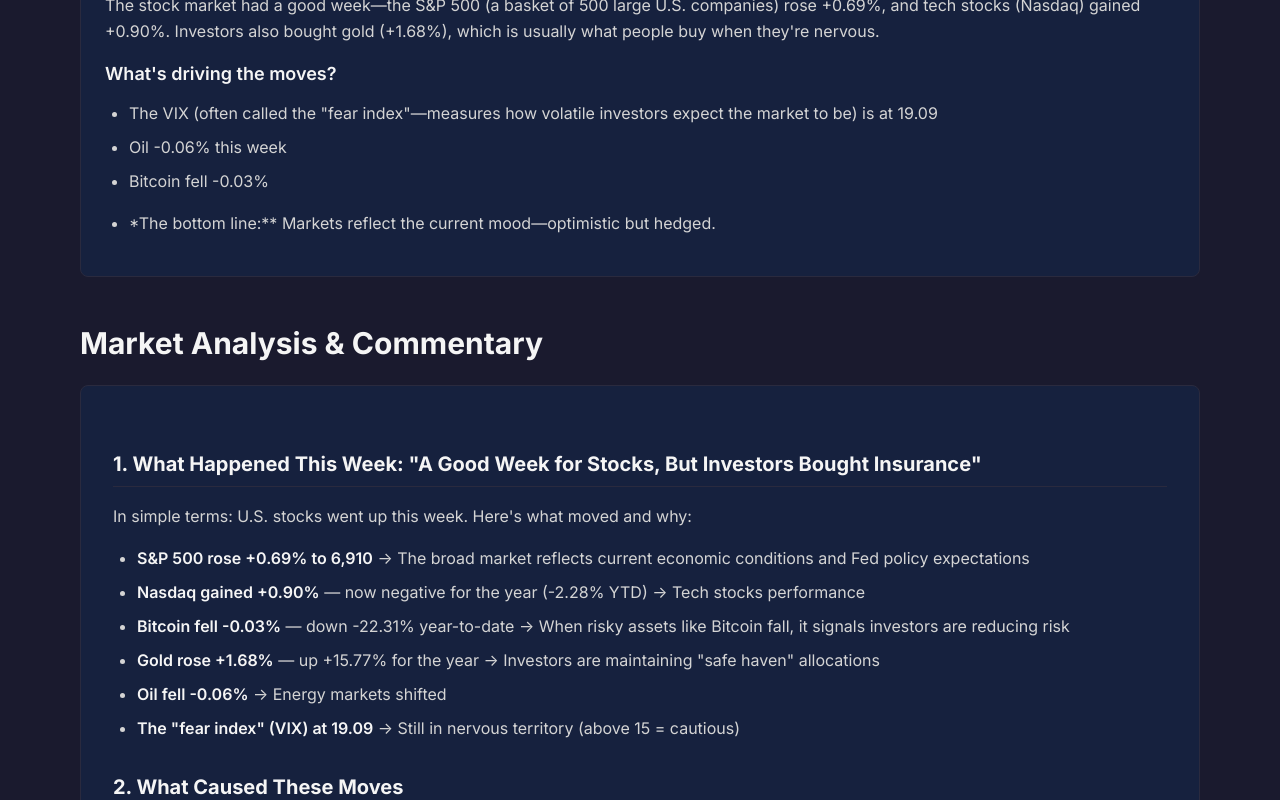
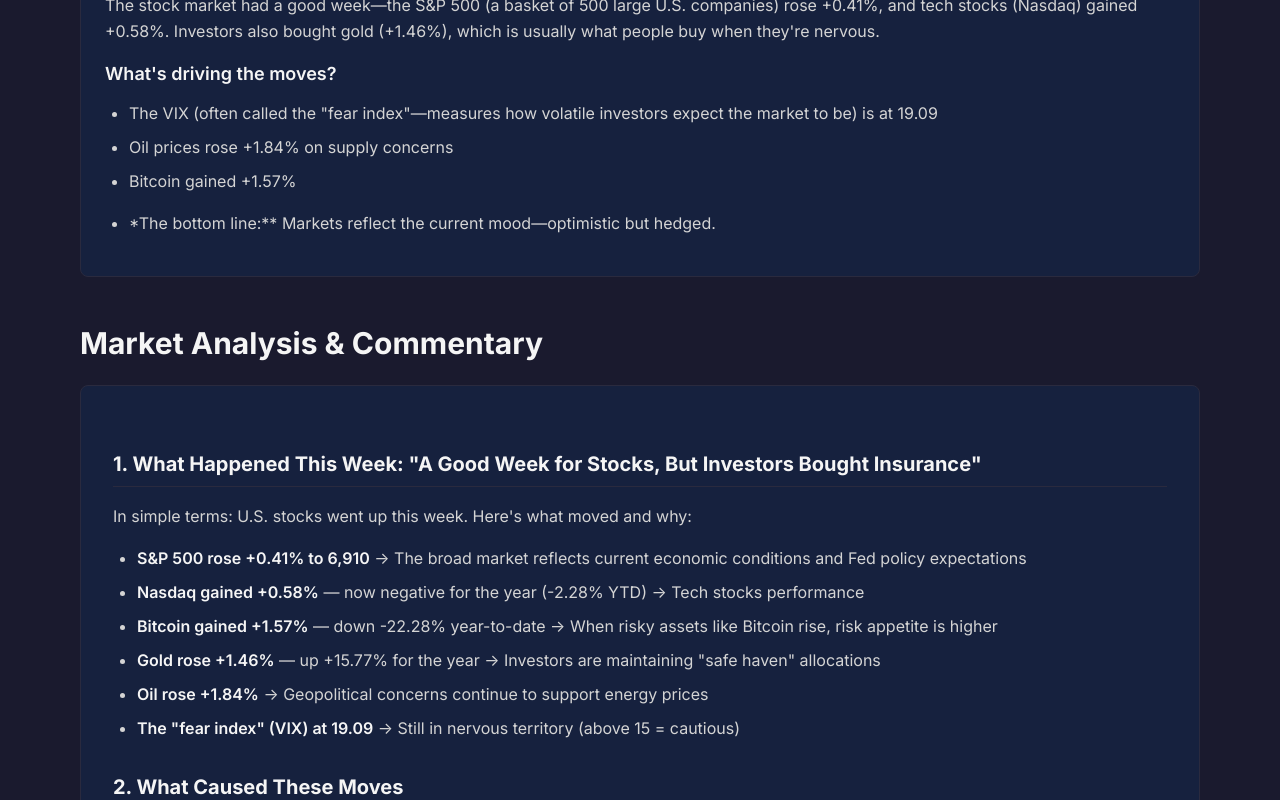
Before and after one commit to poojalohit/Weekly-Capital-Markets, a React (Vite) app: page / in a window 1280 px wide. Shown: the part 1080-1880 px from the top of the page. Built offline with nearby package versions, Linux system fonts and the light colour scheme.

Commit message:
Auto-update: Weekly market data - 2026-02-22

```diff
--- a/src/data/sampleData.ts
+++ b/src/data/sampleData.ts
@@ -6,19 +6,19 @@
   {
     variable: "S&P 500 Index",
     latestLevel: 6909.509765625,
-    weeklyChange: 0.6939724763506775,
+    weeklyChange: 0.4098014301220549,
     ytdChange: 0.19241689382943322
   },
   {
     variable: "Nasdaq Composite Index",
     latestLevel: 22886.0703125,
-    weeklyChange: 0.8964522328127177,
+    weeklyChange: 0.5820585468030128,
     ytdChange: -2.2759637178185623
   },
   {
     variable: "VIX Index",
     latestLevel: 19.09000015258789,
-    weeklyChange: -5.635192365023732,
+    weeklyChange: -2.7013285625639973,
     ytdChange: 33.21702898970285
   },
   {
@@ -36,25 +36,25 @@
   {
     variable: "Gold (USD/oz)",
     latestLevel: 5059.2998046875,
-    weeklyChange: 1.6760767696405419,
+    weeklyChange: 1.4599379261506067,
     ytdChange: 15.770799103683647
   },
   {
     variable: "Crude Oil (WTI)",
     latestLevel: 66.38999938964844,
-    weeklyChange: -0.06021513675083808,
+    weeklyChange: 1.840768374446316,
     ytdChange: 14.564276989805641
   },
   {
     variable: "USD/JPY",
     latestLevel: 155.16000366210938,
-    weeklyChange: 0.3,
+    weeklyChange: 0.3018950558100446,
     ytdChange: -0.801078406295308
   },
   {
     variable: "EUR/USD",
     latestLevel: 1.1769136190414429,
-    weeklyChange: -0.2,
+    weeklyChange: -0.1671319050741744,
     ytdChange: 0.18594846962400233
   },
   {
@@ -71,31 +71,31 @@
   },
   {
     variable: "Bitcoin (USD)",
-    latestLevel: 67984.71875,
-    weeklyChange: -0.030443344705741525,
-    ytdChange: -22.31101683490862
+    latestLevel: 68011.6484375,
+    weeklyChange: 1.5743189799783281,
+    ytdChange: -22.280243154038924
   }
 ],
   interpretation: `**This Week's Theme: "Stocks Up, But Investors Are Playing It Safe"**
 
-The stock market had a good week—the S&P 500 (a basket of 500 large U.S. companies) rose +0.69%, and tech stocks (Nasdaq) gained +0.90%. Investors also bought gold (+1.68%), which is usually what people buy when they're nervous.
+The stock market had a good week—the S&P 500 (a basket of 500 large U.S. companies) rose +0.41%, and tech stocks (Nasdaq) gained +0.58%. Investors also bought gold (+1.46%), which is usually what people buy when they're nervous.
 
 **What's driving the moves?**
 
 • The VIX (often called the "fear index"—measures how volatile investors expect the market to be) is at 19.09
-• Oil -0.06% this week
-• Bitcoin fell -0.03%
+• Oil prices rose +1.84% on supply concerns
+• Bitcoin gained +1.57%
 
 **The bottom line:** Markets reflect the current mood—optimistic but hedged.`,
   usNarrative: `**1. What Happened This Week: "A Good Week for Stocks, But Investors Bought Insurance"**
 
 In simple terms: U.S. stocks went up this week. Here's what moved and why:
 
-• **S&P 500 rose +0.69% to 6,910** → The broad market reflects current economic conditions and Fed policy expectations
-• **Nasdaq gained +0.90%** — now negative for the year (-2.28% YTD) → Tech stocks performance
-• **Bitcoin fell -0.03%** — down -22.31% year-to-date → When risky assets like Bitcoin fall, it signals investors are reducing risk
-• **Gold rose +1.68%** — up +15.77% for the year → Investors are maintaining "safe haven" allocations
-• **Oil fell -0.06%** → Energy markets shifted
+• **S&P 500 rose +0.41% to 6,910** → The broad market reflects current economic conditions and Fed policy expectations
+• **Nasdaq gained +0.58%** — now negative for the year (-2.28% YTD) → Tech stocks performance
+• **Bitcoin gained +1.57%** — down -22.28% year-to-date → When risky assets like Bitcoin rise, risk appetite is higher
+• **Gold rose +1.46%** — up +15.77% for the year → Investors are maintaining "safe haven" allocations
+• **Oil rose +1.84%** → Geopolitical concerns continue to support energy prices
 • **The "fear index" (VIX) at 19.09** → Still in nervous territory (above 15 = cautious)
 
 **2. What Caused These Moves**
@@ -108,7 +108,7 @@
 • **Geopolitical Tensions**
   - What happened: Conflicts in the Red Sea region are disrupting shipping and creating oil supply concerns
   - Why it matters: Could raise gas prices and contribute to inflation
-  - Market reaction: Oil and gold both moved; investors monitoring escalation
+  - Market reaction: Oil and gold both rose; investors monitoring escalation
 
 **3. How Are Investors Feeling?**
 
@@ -144,9 +144,9 @@
 
 What happened: Conflicts in the Red Sea region (near important shipping routes) continued this week, with attacks on commercial ships disrupting global trade.
 
-Why Americans should care: Oil prices fell -0.06% this week. When oil costs more, gas prices eventually follow. It also adds to inflation worries—the Federal Reserve is watching prices closely to decide when to cut interest rates.
+Why Americans should care: Oil prices rose +1.84% this week. When oil costs more, gas prices eventually follow. It also adds to inflation worries—the Federal Reserve is watching prices closely to decide when to cut interest rates.
 
-Market reaction: Oil prices fell -0.06% this week, gold jumped (investors buying "safety"), and the stock market's "fear gauge" stayed elevated.
+Market reaction: Oil prices rose +1.84% this week, gold jumped (investors buying "safety"), and the stock market's "fear gauge" stayed elevated.
 
 **Europe's Central Bank Keeping Rates High**
 
@@ -165,14 +165,14 @@
     {
         category: "Equity & Volatility Data - Yahoo Finance",
         sources: [
+            "Nasdaq Composite Index (^IXIC) - https://finance.yahoo.com/quote/^IXIC",
             "Gold (USD/oz) (GC=F) - https://finance.yahoo.com/quote/GC=F",
-            "Crude Oil (WTI) (CL=F) - https://finance.yahoo.com/quote/CL=F",
             "VIX Index (^VIX) - https://finance.yahoo.com/quote/^VIX",
             "S&P 500 Index (^GSPC) - https://finance.yahoo.com/quote/^GSPC",
+            "Crude Oil (WTI) (CL=F) - https://finance.yahoo.com/quote/CL=F",
             "USD/JPY (USDJPY=X) - https://finance.yahoo.com/quote/USDJPY=X",
-            "Nasdaq Composite Index (^IXIC) - https://finance.yahoo.com/quote/^IXIC",
-            "Bitcoin (USD) (BTC-USD) - https://finance.yahoo.com/quote/BTC-USD",
-            "EUR/USD (EURUSD=X) - https://finance.yahoo.com/quote/EURUSD=X"
+            "EUR/USD (EURUSD=X) - https://finance.yahoo.com/quote/EURUSD=X",
+            "Bitcoin (USD) (BTC-USD) - https://finance.yahoo.com/quote/BTC-USD"
         ]
     },
     {
```
